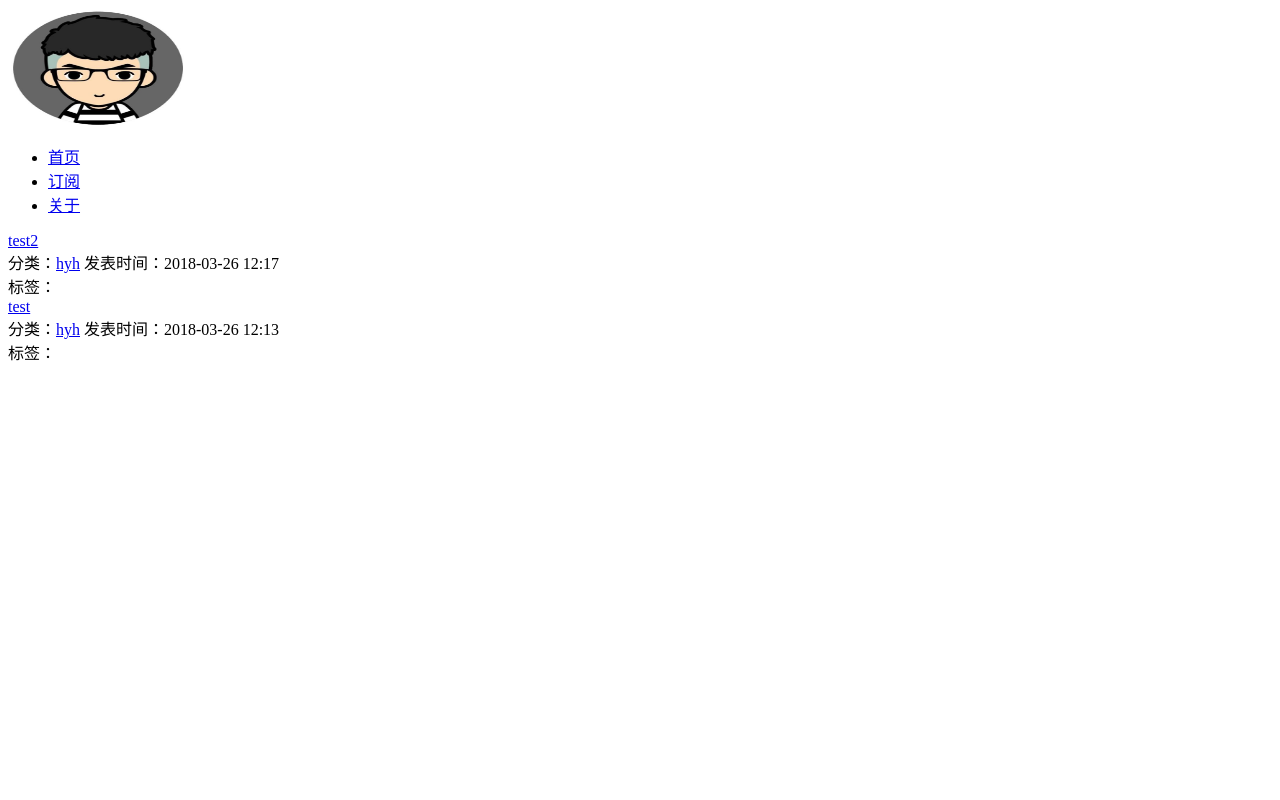
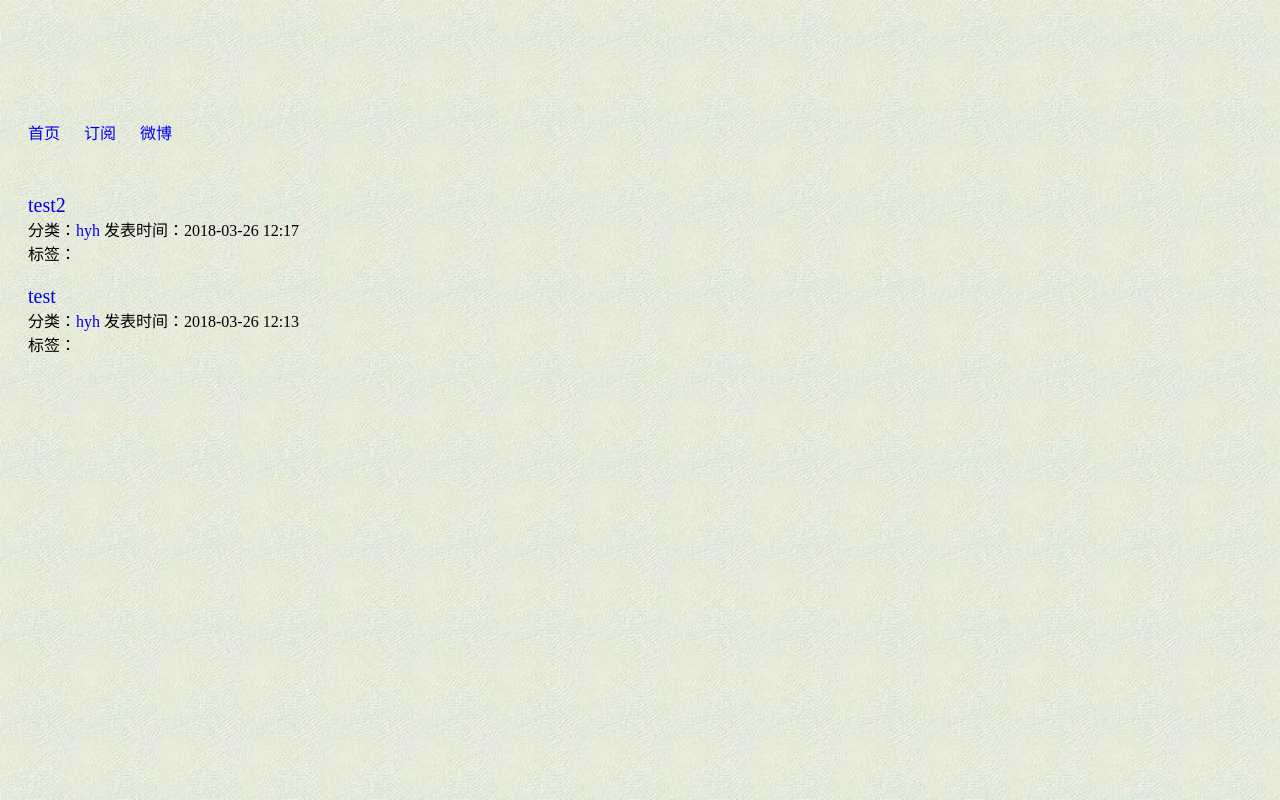
Before and after one commit to hhxxttxs12138/Django-blog, a Django app: page / in a window 1280 px wide. Run offline with Django 3.2, Linux system fonts and the light colour scheme; data comes from the database, SQL or seed files in the repository; both versions use the stored data as it was after the commit; data that the repository does not hold is empty.

Commit message:
提交说明

```diff
--- /dev/null
+++ b/blog/static/css/StyleSheet.css
@@ -0,0 +1,23 @@
+body
+{
+	background-image: url('/static/images/background.jpg');
+	background-size: 100%;
+}
+a{text-decoration:none;}
+#top_nav
+{
+	margin-top: 120px;
+	padding: 0;
+}
+#top_nav li
+{
+	display: inline;
+	margin-left: 20px;
+}
+.content_body
+{
+	margin-left: 20px;
+	margin-top: 30px;
+	padding: 0;
+}
+.blog_title{font-size: 20px;}
--- a/blog/templates/base.html
+++ b/blog/templates/base.html
@@ -2,19 +2,20 @@
 <head>
 	<meta http-equiv="Content-Type" content="text/html; charset=utf-8">
 	<title>{% block title %}{% endblock %}</title>
+	{% block extracss %}{% endblock %}
 
 </head>
 <body>
 	<div class="container">
 		<div class="header">
 			<div id="top">
-				<a href="/blog/"><img src="/static/images/logo.jpg" alt="LOGO" width="180" height="120" id="logo"></a>
+				<!--<a href="/blog/"><img src="/static/images/logo.jpg" alt="LOGO" width="180" height="140" id="logo"></a>-->
 				<div id="nav_dir">
 					<ul id="top_nav">
 
 						<li><a href="/" class="a_normal">首页</a></li>
 						<li><a href="#" class="a_normal">订阅</a></li>
-						<li><a href="#" class="a_normal">关于</a></li>
+						<li><a href="https://weibo.com/u/3341525200?is_all=1" class="a_normal">微博</a></li>
 					</ul>
 				</div>
 			</div>
--- a/blog/templates/detail.html
+++ b/blog/templates/detail.html
@@ -1,7 +1,7 @@
 {% extends 'base.html' %}
 
 {% block title %} {{ blog.title }} - HYHBlog {% endblock %}
-
+{% block extracss %}<link rel="Stylesheet" type="text/css" href="../static/css/StyleSheet.css"/>{%endblock%}
 {% load comments %}
 
 {% block content_body %}
--- a/blog/templates/index.html
+++ b/blog/templates/index.html
@@ -1,14 +1,22 @@
 {% extends 'base.html' %}
 {% block title %}HYHBlog{% endblock %}
+{% block extracss %}<link rel="Stylesheet" type="text/css" href="static/css/StyleSheet.css"/>{%endblock%}
 <!-- end .header -->
+
 {% block content_body %}
 	<div class="main_body">
 		{% for blog in blogs %}
+			<style type="text/css">
+				.blog_body
+				{
+					padding-top: 20px;
+				}
+			</style>
 			<div class="blog_body">
 				<div class="blog_title"><a href="/detail/?id={{ blog.id }}">{{ blog.title }}</a></div>
 				<div class="blog_info1">
 					<span>
-						<span class="li_small_1">分类：<a href="#">{{ blog.Classification }}</a></span>
+						<span class="li_small_1">分类：<a href="/classification/?c={{ blog.Classification }}">{{ blog.Classification }}</a></span>
 						<span class="li_small_1">发表时间：{{ blog.publish_time|date:"Y-m-d H:i" }}</span>
 					</span>
 				</div>
--- a/blog/views.py
+++ b/blog/views.py
@@ -2,6 +2,7 @@
 from django.shortcuts import render
 from django.http import HttpResponse
 from blog.models import Article, Tag, Classification
+import http.client
 # Create your views here.
 
 def blog_list(request):
@@ -21,3 +22,17 @@ def blog_detail(request):
 		return render(request, 'detail.html', {"blog": blog})
 	else:
 		raise Http404
+
+def blog_classification(request):
+	if request.method == 'GET':
+		cc = request.GET.get('c')
+	try:
+		blog_list = Article.objects.all()
+	except:
+		raise Http404
+	post_list = []
+# model.objects.filter: invalid literal for int() with base 10: 'hyh'
+	for blog in blog_list:
+		if str(blog.Classification) == cc :
+			post_list.append(blog)
+	return render(request,'classification.html',{'blog_list':post_list,'classification':cc})
--- a/mysite/urls.py
+++ b/mysite/urls.py
@@ -18,7 +18,8 @@ from django.urls import path,include
 from blog import views as blog_views
 
 urlpatterns = [
-	path('detail/', blog_views.blog_detail, name='article_content'),
+    path('classification/', blog_views.blog_classification, name='classification'),
+    path('detail/', blog_views.blog_detail, name='article_content'),
     path('admin/', admin.site.urls),
     path('comments/', include('django_comments.urls')),
     path('', blog_views.blog_list, name='blog_list'),
```
Also changed, not shown: blog/templates/classification.html (added, +11 -0 lines), blog/static/images/background.jpg (added), blog/static/images/logo.jpg (deleted), db.sqlite3.
